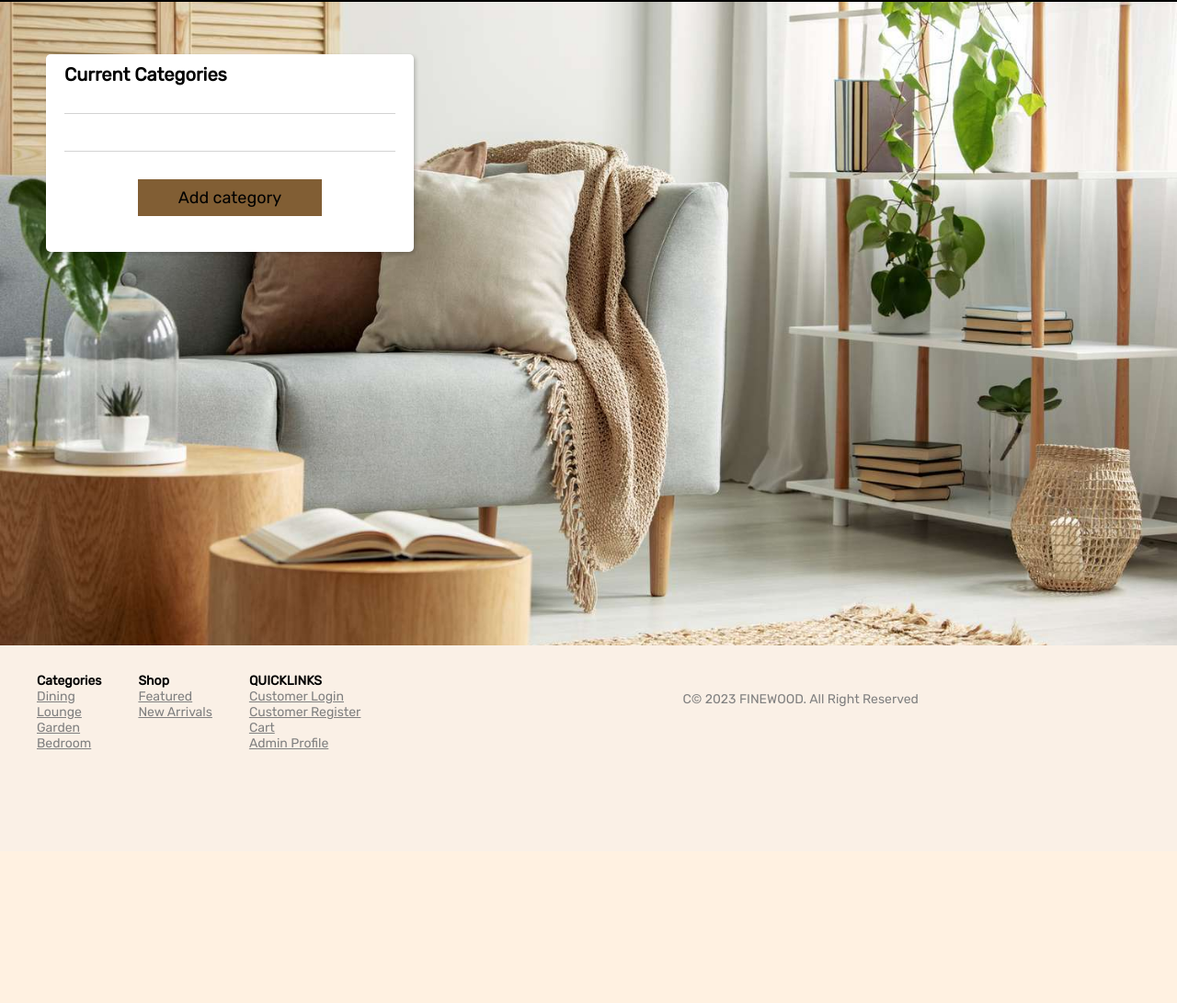
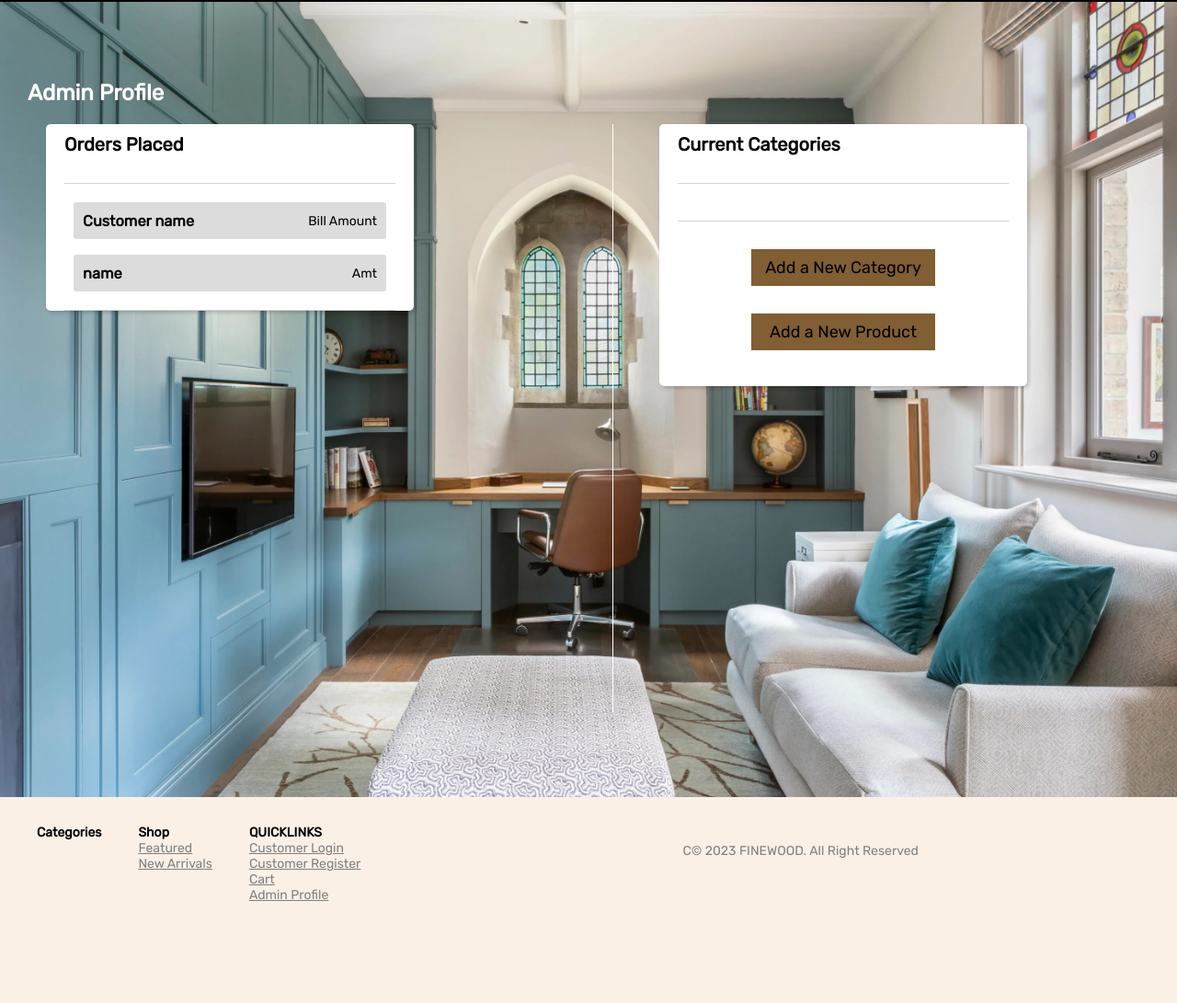
Before and after one commit to Misbah1209/group_project, a Django app: template templates/rango/admin_profile.html in a window 1280 px wide. Shown: the part 106-1197 px from the top of the page at 92% size. Before the commit the page ends 921 px from the top, so only its background shows below. Run offline with Django 3.2, Linux system fonts and the light colour scheme; the template is opened without the code that fills it, so the values that code supplies are empty.

Commit message:
admin profile

```diff
--- a/rango/urls.py
+++ b/rango/urls.py
@@ -6,10 +6,11 @@
 
 urlpatterns = [
     path('', views.index, name='index'),
-    # path('product/',views.show_category, name='show_category'),
     path('cart/', views.cart, name='cart'),
     path('register/', views.register, name='register'),
     path('login/', views.login, name='login'),
-    path('admin/', views.admin_page, name='admin_page'),
+    path('admin/', views.admin_page, name='admin'),
     path('category/<slug:category_name_slug>/',views.show_category, name='show_category'),
+    path('add_category/', views.add_category, name='add_category'),
+    path('add_product/', views.add_product, name='add_product'),
 ]+ static(settings.MEDIA_URL, document_root=settings.MEDIA_ROOT)
--- a/static/script.js
+++ b/static/script.js
@@ -1,3 +1,9 @@
-function myFunction() {
-    document.getElementById("id").style.color = "maroon";
+// Get the modal
+var modal = document.getElementById('id01');
+
+// When the user clicks anywhere outside of the modal, close it
+window.onclick = function(event) {
+    if (event.target == modal) {
+        modal.style.display = "none";
+    }
 }
--- a/static/stylesheet.css
+++ b/static/stylesheet.css
@@ -563,7 +563,7 @@
     box-shadow: 2px 2px 4px rgba(0, 0, 0, 0.2);
   }
 
-  input[type=text], input[type=password],input[type=email] {
+  input[type=text], input[type=password],input[type=email],input[type=number],input[type=file] {
     width: 100%;
     padding: 15px;
     margin: 5px 0 22px 0;
@@ -571,9 +571,18 @@
     background: #f1f1f1;
   }
 
-  input[type=text]:focus, input[type=password]:focus,input[type=email]:focus {
+  input[type=text]:focus, input[type=password]:focus,input[type=email]:focus ,input[type=number]:focus, input[type=file]:focus {
     background-color: #ddd;
     outline: none;
+  }
+
+
+  select, option{
+    width: 100%;
+    padding: 15px;
+    margin: 5px 0 22px 0;
+    border: none;
+    background: #f1f1f1;
   }
 
   .btn {
--- a/templates/rango/admin_profile.html
+++ b/templates/rango/admin_profile.html
@@ -6,8 +6,27 @@
 
 {% block body_block %}
 <!-- Body start -->
-    <div class="wall" style='background-image: url("{% static 'images/bg4.jpg' %}");'>
+<div class="wall" style='background-image: url("{% static 'images/bg5.jpg' %}");'>
     <br><br><br>
+    <div class="cart-section">
+        <h2 class="cart-caption"> Admin Profile</h2>
+        <div class="cart-display-section">
+            <div class="products-c"> <!--Products container start-->
+                <div class="summary-box">
+                    <h2 class="summary-caption">Orders Placed</h2>
+                    <div class="summary-box-info">
+                        <div class="summary-items">
+                            <h3>Customer name</h3>
+                            <p>Bill Amount</p>
+                        </div>
+                        <br>
+                        <div class="summary-items">
+                            <h3>name</h3>
+                            <p>Amt</p>
+                        </div>
+                    </div>
+                </div>
+            </div>
             <div class="summary-c"><!--Order summary Start-->
                 <div class="summary-box">
                     <h2 class="summary-caption">Current Categories</h2>
@@ -21,10 +40,15 @@
                     </div>
 
                     <div class="summary-checkout">
-                    <button><a href="#">Add category</a></button>
+                        <button><a href="{% url 'rango:add_category' %}">Add a New Category</a></button>
+                    </div>
+                    <div class="summary-checkout">
+                        <button><a href="{% url 'rango:add_product' %}">Add a New Product</a></button>
                     </div>
                     <br>
                 </div>
             </div>
         </div>
+    </div>
+</div>
 {% endblock %}
--- a/templates/rango/base.html
+++ b/templates/rango/base.html
@@ -22,7 +22,7 @@
     <!--Header start-->
     <header class="nav-section">
         <div class="logo-container">
-            <a href="/rango/">
+            <a href="{% url 'rango:index' %}">
                 <img src="{% static 'images/logo.jpg' %}" alt="logo" class="logo">
             </a>
             <p id="nametag">  Hey Guest,</p>
@@ -36,21 +36,21 @@
         <div class="nav-main">
             <div class="shopping-cart">
                 <i class="fa fa-home fa-lg"></i>
-                <p><a href="/rango/">Home</a></p>
+                <p><a href="{% url 'rango:index' %}">Home</a></p>
             </div>
             <div class="shopping-cart">
                 <i class="fa fa-shopping-cart fa-lg"></i>
-                <p><a href="/rango/cart/">Cart</a></p>
+                <p><a href="{% url 'rango:cart' %}">Cart</a></p>
             </div>
 
             <div class="sign-in">
                 <i class="fa fa-sign-in fa-lg"></i>
-                <p><a href="/rango/login/">Login</a></p>
+                <p><a href="{% url 'rango:login' %}">Login</a></p>
             </div>
 
             <div class="create-user">
                 <i class="fa fa-users fa-lg"></i>
-                <p><a href="/rango/register/">Create Account</a></p>
+                <p><a href="{% url 'rango:register' %}">Create Account</a></p>
             </div>
         </div>
 
@@ -77,10 +77,9 @@
         <div class="shop item">
             <h4>Categories</h4>
             <ul>
-                <li><a href="/rango/product/">Dining</a></li>
-                <li><a href="/rango/product/">Lounge</a></li>
-                <li><a href="/rango/product/">Garden</a></li>
-                <li><a href="/rango/product/">Bedroom</a></li>
+                {% for category in categories %}
+                <li><a href="/rango/category/{{ category.slug }}/">{{ category.name }}</a></li>
+                {% endfor %}
             </ul>
         </div>
 
@@ -95,10 +94,10 @@
         <div class="customer item">
             <h4>QUICKLINKS</h4>
             <ul>
-                <li><a href="/rango/login/">Customer Login</a></li>
-                <li><a href="/rango/register/">Customer Register</a></li>
-                <li><a href="/rango/cart/">Cart</a></li>
-                <li><a href="/rango/admin/">Admin Profile</a></li>
+                <li><a href="{% url 'rango:login' %}">Customer Login</a></li>
+                <li><a href="{% url 'rango:register' %}">Customer Register</a></li>
+                <li><a href="{% url 'rango:cart' %}">Cart</a></li>
+                <li><a href="{% url 'rango:admin' %}">Admin Profile</a></li>
             </ul>
 
         </div>
--- a/templates/rango/category_products.html
+++ b/templates/rango/category_products.html
@@ -34,7 +34,6 @@
                     <div class="grid-item"> <!--Item 1-->
                         <div class="card-item">
                             <div class="card-img">
-                                <!-- <img src="/static/media/product_image/chair1.jpg" alt="pic"> -->
                                 <img src="{{product.product_image.url}}" alt="pic">
                             </div>
                             <div class="card-info">
```
Also changed, not shown: rango/forms.py (+30 -1 lines), rango/views.py (+29 -1 lines), templates/rango/add_category.html (+21 -1 lines), templates/rango/add_product.html (+22 -1 lines), static/media/product_image/rug1.jpg (added). Lines whose indentation alone changed are shown as unchanged.
